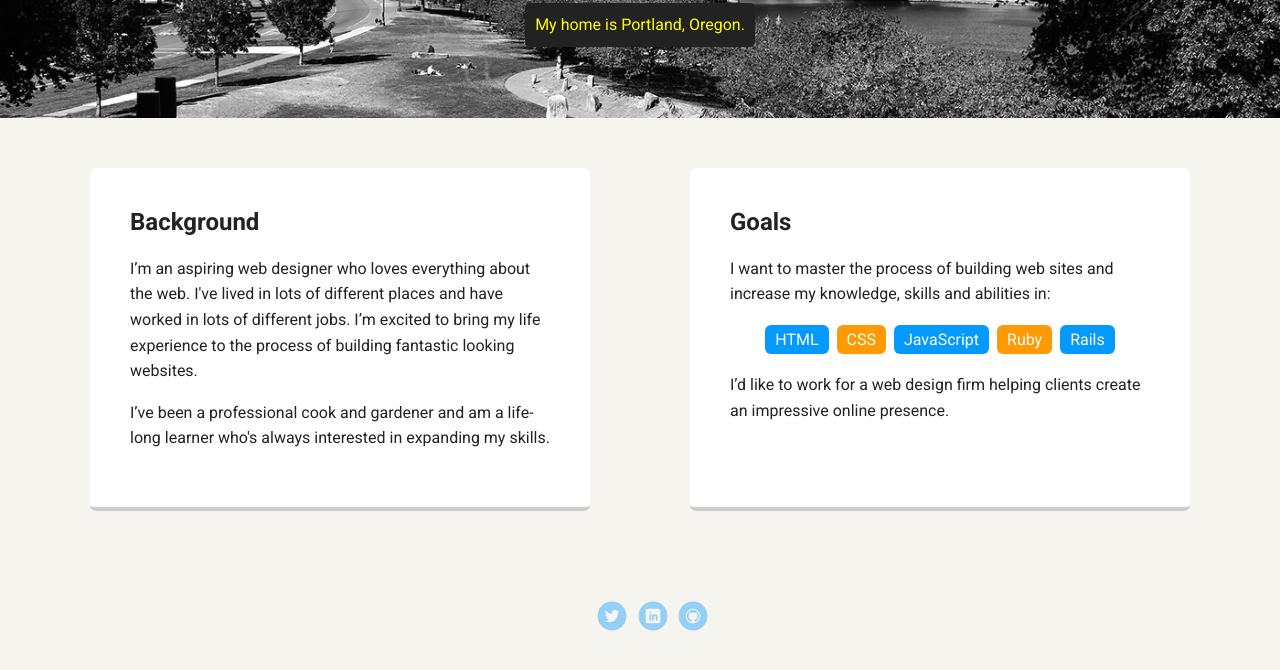
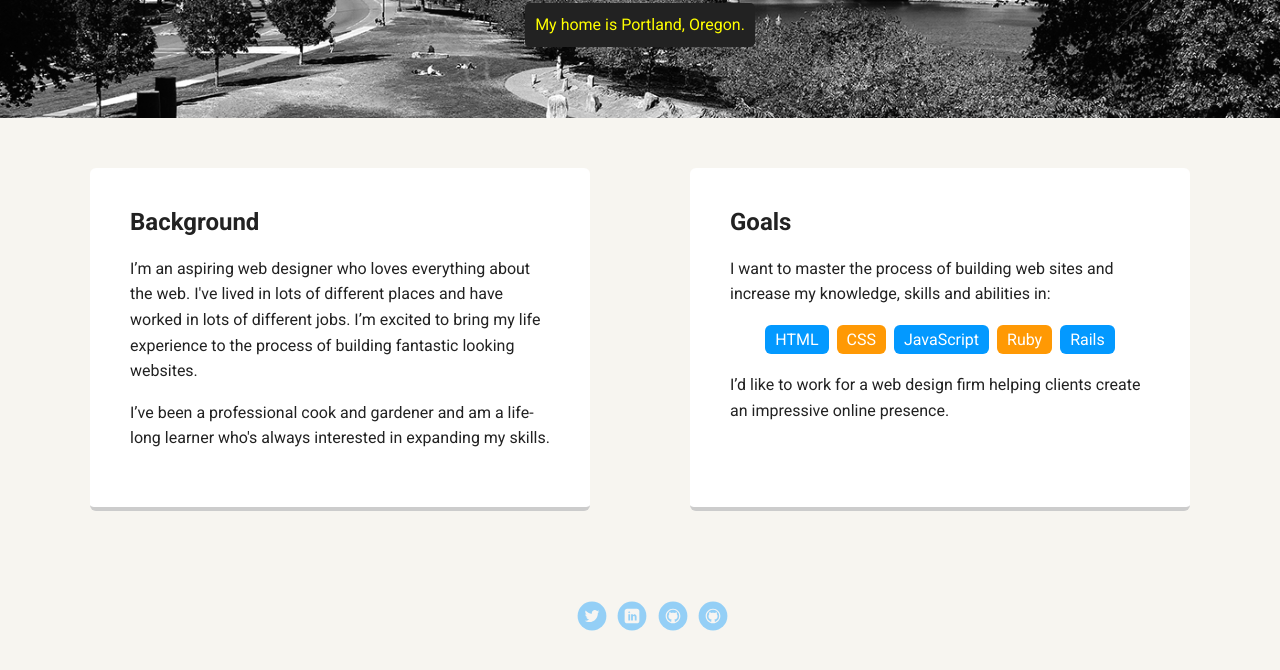
Before and after one commit to WHomer/portfolio, a plain HTML site: page index.html in a window 1280 px wide. Shown: the part 352-1022 px from the top of the page. Drawn offline with Linux system fonts and the light colour scheme; a web font is replaced by a local one.

Commit message:
Add a test sample to test change history

```diff
--- a/index.html
+++ b/index.html
@@ -48,6 +48,7 @@
         <li><a href="#" class="social twitter">Twitter</a></li>
         <li><a href="#" class="social linkedin">LinkedIn</a></li>
         <li><a href="#" class="social github">Github</a></li>
+        <li><a href="#" class="social github">test</a></li>
       </ul>
 
     </footer>
```
